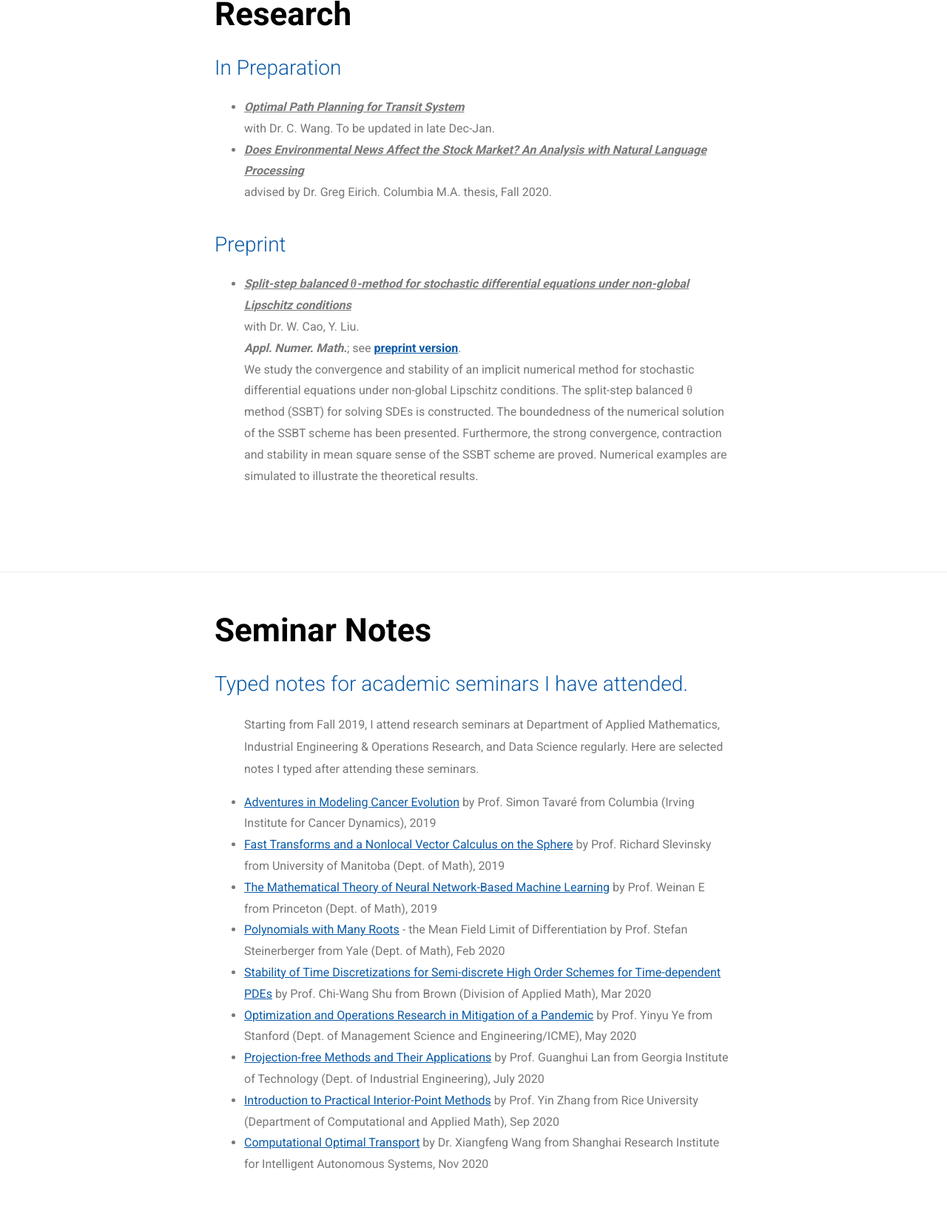
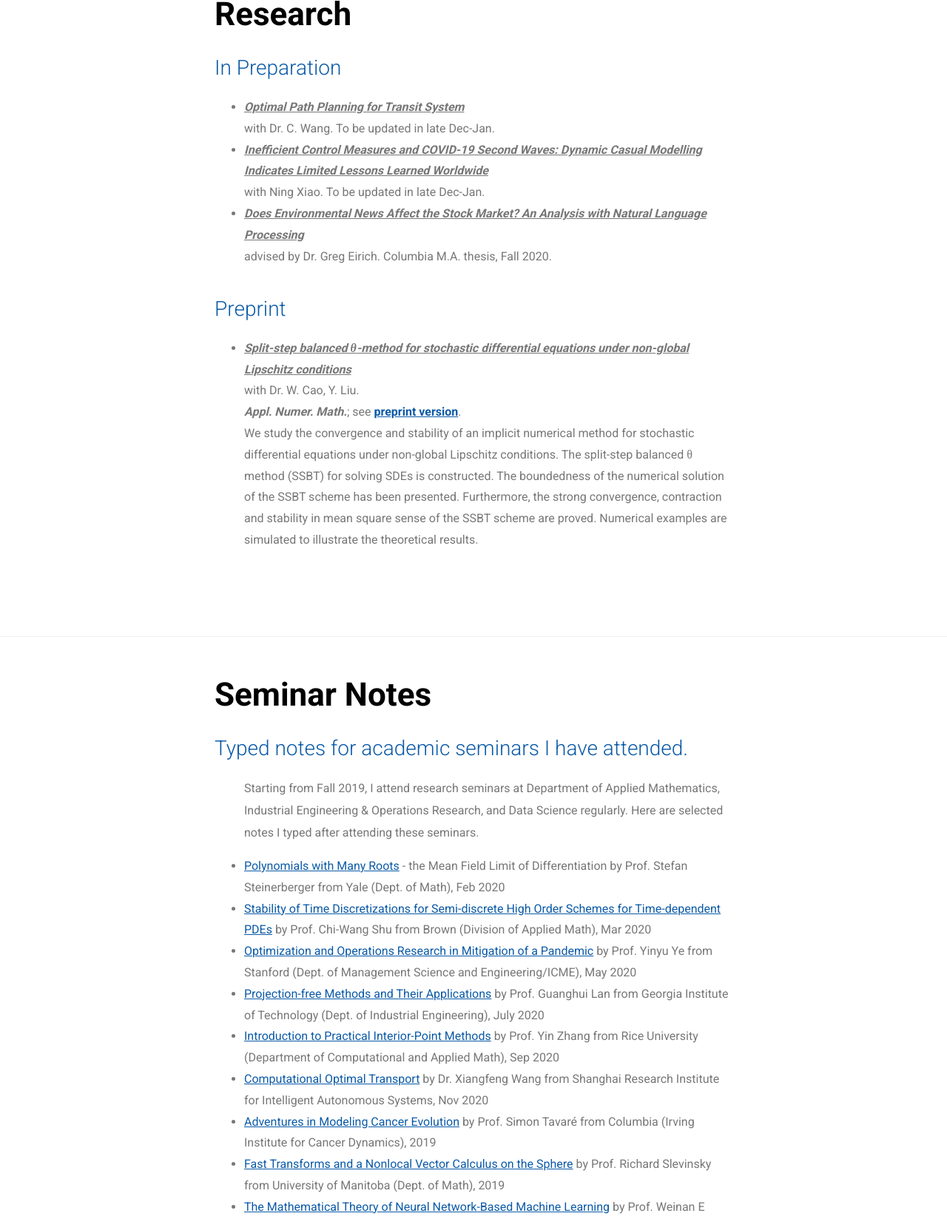
Before and after one commit to ylli18/ylli18.github.io, a plain HTML site: page index.html in a window 1280 px wide. Shown: the part 887-2531 px from the top of the page at 74% size. Drawn offline with Linux system fonts and the light colour scheme.

Commit message:
add research
add

```diff
--- a/index.html
+++ b/index.html
@@ -107,6 +107,11 @@
                             <br> with Dr. C. Wang. To be updated in late Dec-Jan.
                         </li>
 
+                        <li><u><b><i>Inefficient Control Measures and COVID-19 Second Waves: Dynamic Casual Modelling Indicates Limited Lessons Learned Worldwide</i></b></u>
+                            <br> with Ning Xiao. To be updated in late Dec-Jan.
+                             <br>
+                        </li>
+
                         <li><u><b><i>Does Environmental News Affect the Stock Market? An Analysis with Natural Language Processing</i></b></u>
                             <br>advised by Dr. Greg Eirich. Columbia M.A. thesis, Fall 2020.
                              <br>
@@ -191,14 +196,6 @@
             Starting from Fall 2019, I attend research seminars at Department of Applied Mathematics, Industrial Engineering & Operations Research, and Data Science regularly. Here are selected notes I typed after attending these seminars. <br>
             </p>
 
-            <li><a href="/seminarnotes/Tavare.pdf" target="blank" >Adventures in Modeling Cancer Evolution</a> by Prof. Simon Tavaré from Columbia (Irving Institute for Cancer Dynamics), 2019
-            </li>
-
-            <li><a href="/seminarnotes/Slevinsky.pdf" target="blank" >Fast Transforms and a Nonlocal Vector Calculus on the Sphere</a> by Prof. Richard Slevinsky from University of Manitoba (Dept. of Math), 2019
-            </li>
-
-            <li><a href="/seminarnotes/Tavare.pdf" target="blank" >The Mathematical Theory of Neural Network-Based Machine Learning</a> by Prof. Weinan E from Princeton (Dept. of Math), 2019
-            </li>
 
             <li><a href="/seminarnotes/20feb.pdf" target="blank" >Polynomials with Many Roots</a> - the Mean Field Limit of Differentiation by Prof. Stefan Steinerberger from Yale (Dept. of Math), Feb 2020
                 </li>
@@ -211,6 +208,15 @@
             <li><a href="/seminarnotes/20nov.pdf" target="blank" >Introduction to Practical Interior-Point Methods</a> by Prof. Yin Zhang from Rice University (Department of Computational and Applied Math), Sep 2020
 
             <li><a href="/seminarnotes/20nov.pdf" target="blank" >Computational Optimal Transport</a> by Dr. Xiangfeng Wang from Shanghai Research Institute for Intelligent Autonomous Systems, Nov 2020
+
+            <li><a href="/seminarnotes/Tavare.pdf" target="blank" >Adventures in Modeling Cancer Evolution</a> by Prof. Simon Tavaré from Columbia (Irving Institute for Cancer Dynamics), 2019
+            </li>
+
+            <li><a href="/seminarnotes/Slevinsky.pdf" target="blank" >Fast Transforms and a Nonlocal Vector Calculus on the Sphere</a> by Prof. Richard Slevinsky from University of Manitoba (Dept. of Math), 2019
+            </li>
+
+            <li><a href="/seminarnotes/Tavare.pdf" target="blank" >The Mathematical Theory of Neural Network-Based Machine Learning</a> by Prof. Weinan E from Princeton (Dept. of Math), 2019
+            </li>
 
 
             </ul>
```
